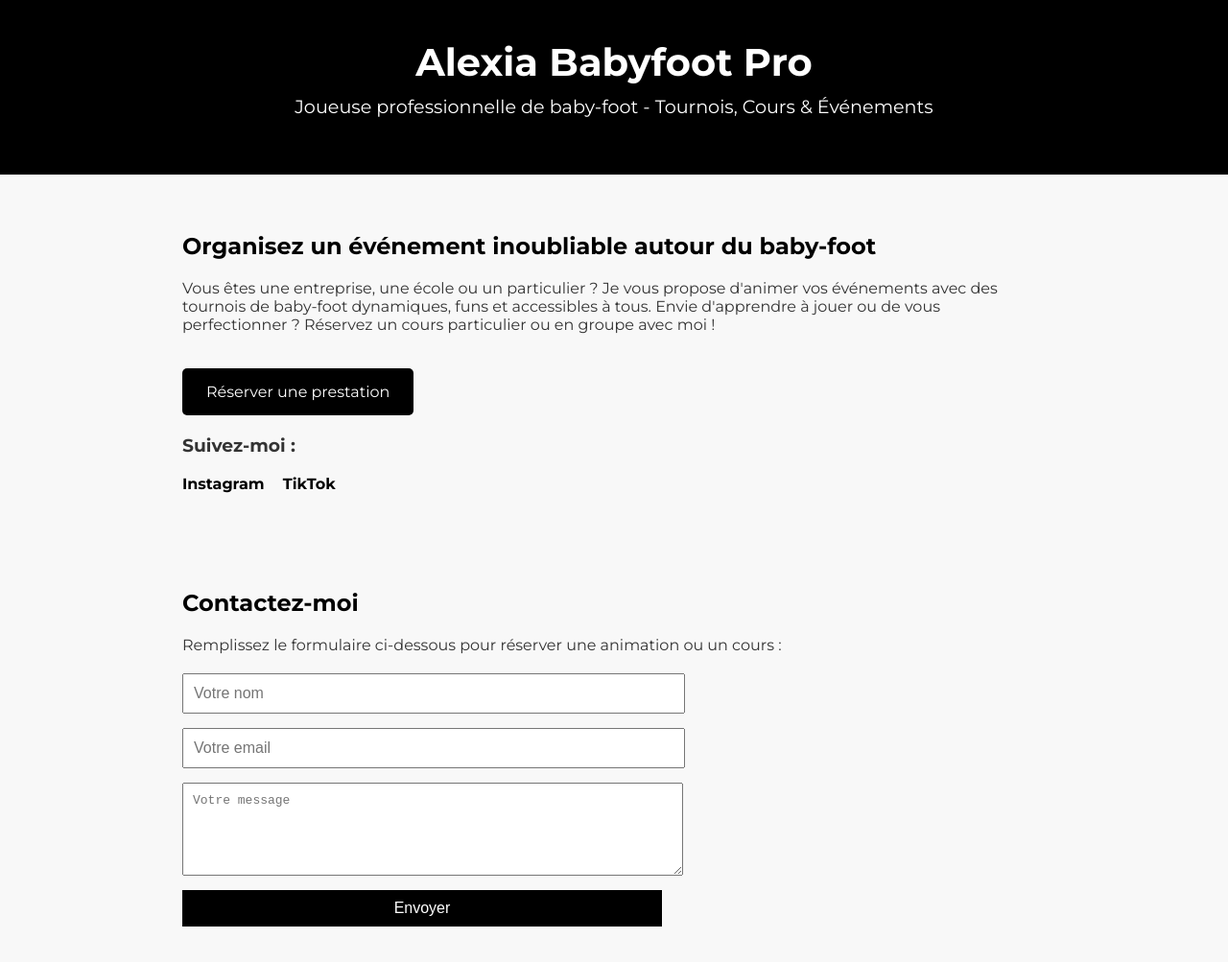
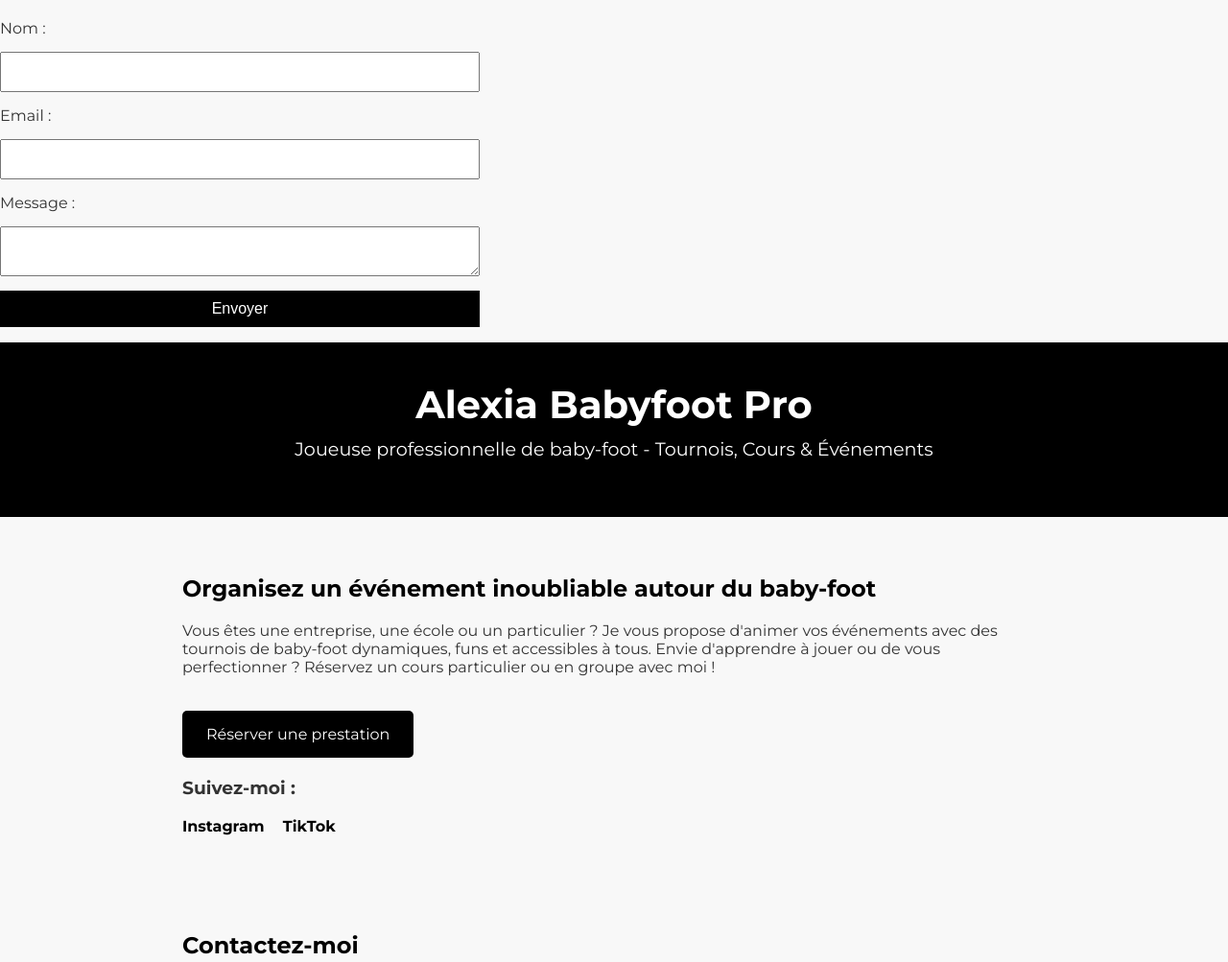
Before and after one commit to alexiababyfoot/alexiababyfoot, a plain HTML site: page index.html in a window 1280 px wide. Shown: the top 1003 px of the page at 96% size. Drawn offline with Linux system fonts and the light colour scheme.

Commit message:
Update index.html

```diff
--- a/index.html
+++ b/index.html
@@ -1,3 +1,16 @@
+
+<form action="https://formspree.io/f/mqalagao" method="POST">
+  <label for="nom">Nom :</label>
+  <input type="text" id="nom" name="nom" required />
+
+  <label for="email">Email :</label>
+  <input type="email" id="email" name="email" required />
+
+  <label for="message">Message :</label>
+  <textarea id="message" name="message" required></textarea>
+
+  <button type="submit">Envoyer</button>
+</form>
 
 <!DOCTYPE html>
 <html lang="fr">
```
